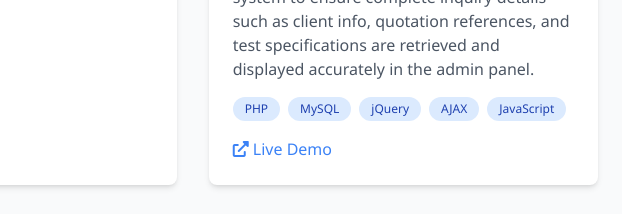
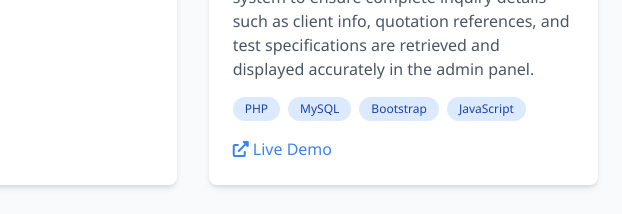
Before and after one commit to carlo121603/CSUPortfolio, a plain HTML site: page index.html in a window 1280 px wide. Shown: the part 4043-4257 px from the top of the page, 658-1280 px from the left. Drawn offline with nearby package versions, Linux system fonts and the light colour scheme.

Commit message:
edit little changes

```diff
--- a/index.html
+++ b/index.html
@@ -539,8 +539,7 @@
                         <div class="flex flex-wrap gap-2 mb-4">
                             <span class="bg-blue-100 text-blue-800 text-xs px-3 py-1 rounded-full">PHP</span>
                             <span class="bg-blue-100 text-blue-800 text-xs px-3 py-1 rounded-full">MySQL</span>
-                            <span class="bg-blue-100 text-blue-800 text-xs px-3 py-1 rounded-full">jQuery</span>
-                            <span class="bg-blue-100 text-blue-800 text-xs px-3 py-1 rounded-full">AJAX</span>
+                            <span class="bg-blue-100 text-blue-800 text-xs px-3 py-1 rounded-full">Bootstrap</span>
                             <span class="bg-blue-100 text-blue-800 text-xs px-3 py-1 rounded-full">JavaScript</span>
                         </div>
                         <div class="flex space-x-3">
```
